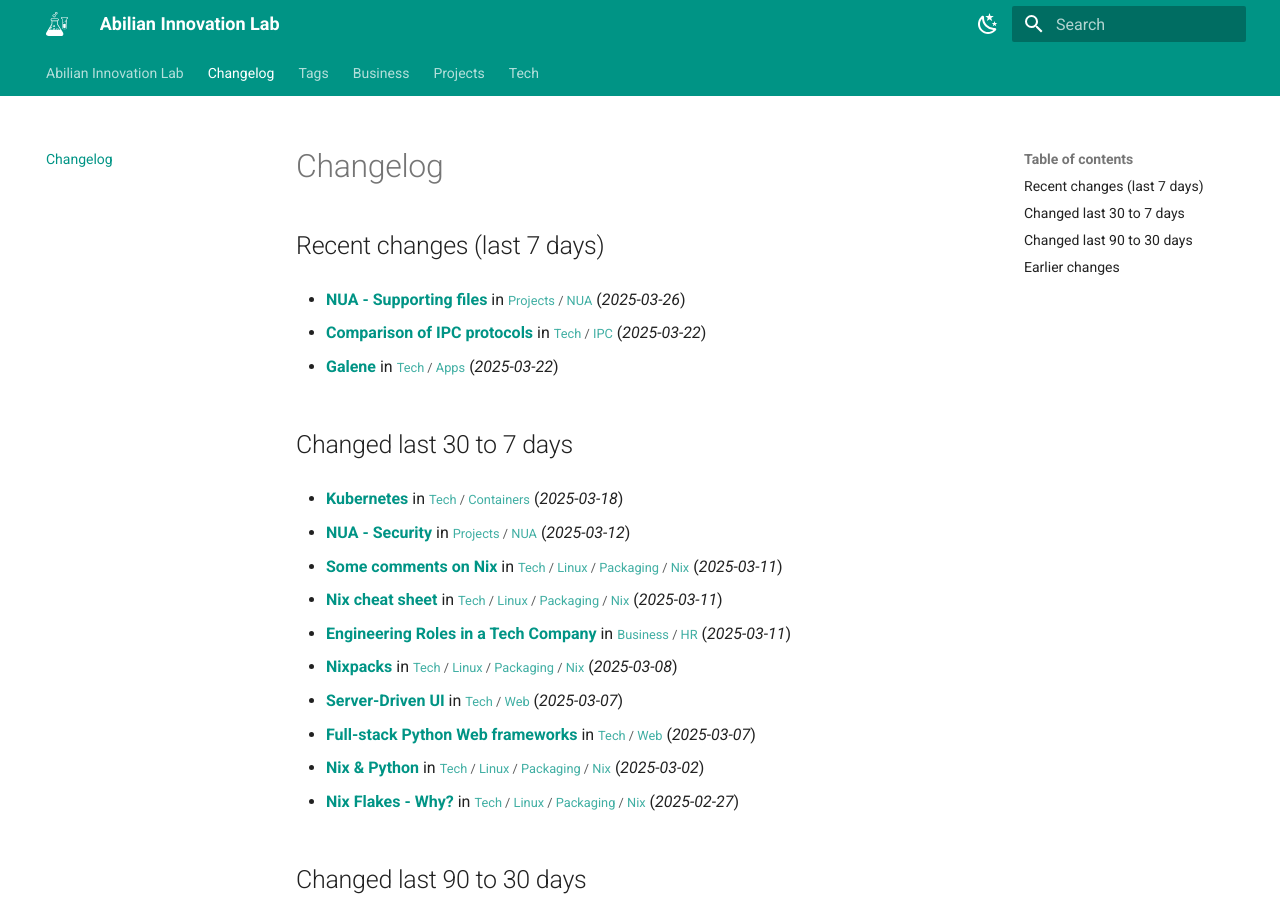
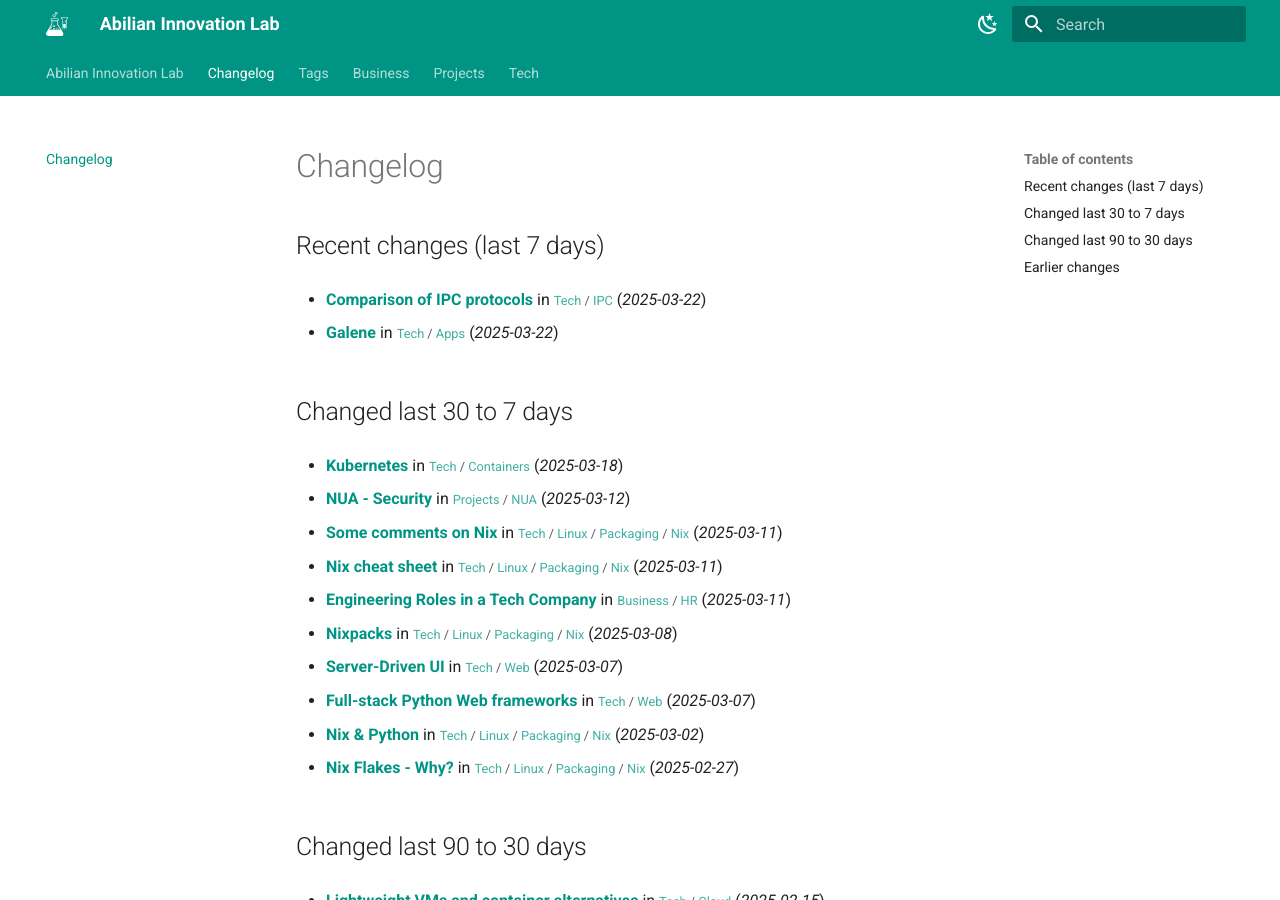
Before and after one commit to abilian/lab.abilian.com, an MkDocs documentation site: the page built from docs/changelog.md, in a window 1280 px wide and 900 px high. Built offline with MkDocs 1.6.1 and Material for MkDocs 9.7.7, drawn with Linux system fonts in a browser that asks for light colours; comment, search, counter and statistics services are not loaded.

Commit message:
Update content

```diff
--- a/docs/changelog.md
+++ b/docs/changelog.md
@@ -1,8 +1,6 @@
 # Changelog
 
 ## Recent changes (last 7 days)
-
-- **[NUA - Supporting files](/Projects/NUA/NUA - Supporting files/)** in <small>[Projects](/Projects/00 Projects/) / [NUA](/Projects/NUA/00 NUA/)</small> (*2025-03-26*)
 
 - **[Comparison of IPC protocols](/Tech/IPC/Comparison of IPC protocols/)** in <small>[Tech](/Tech/00 Technology/) / [IPC](/Tech/IPC/Comparison of IPC protocols/)</small> (*2025-03-22*)
 
```
